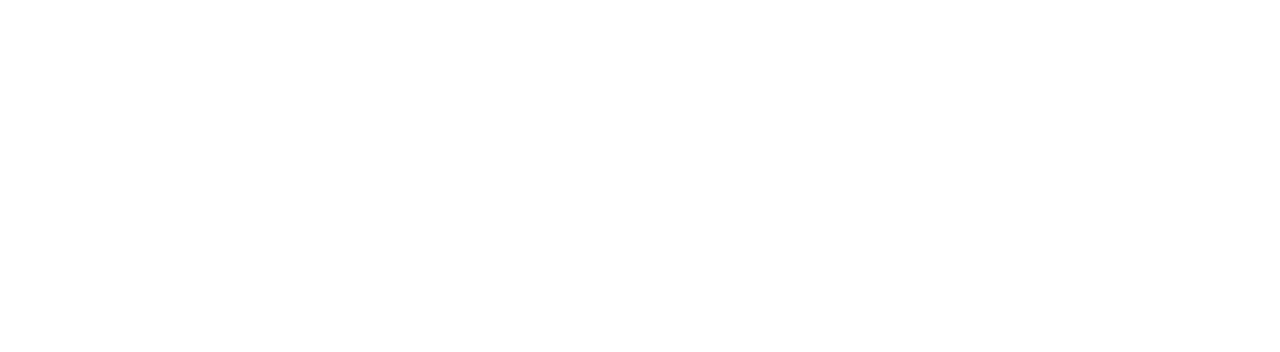
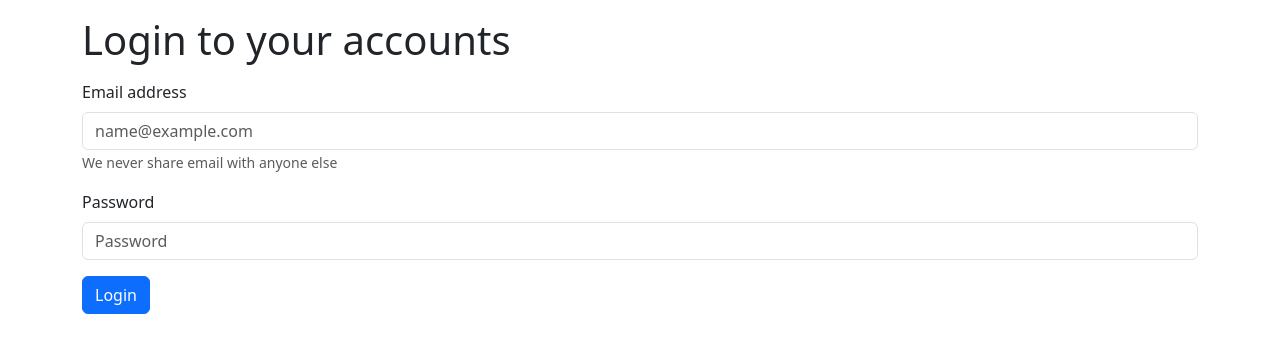
Before and after one commit to happyharis/login-app-sigma, a React (Vite) app: page /login in a window 1280 px wide. Before the commit this address had no page. Shown: the top 352 px of the page. Built offline with nearby package versions, Linux system fonts and the light colour scheme.

Commit message:
Add login page

```diff
--- a/src/App.jsx
+++ b/src/App.jsx
@@ -1,12 +1,14 @@
 import "bootstrap/dist/css/bootstrap.min.css";
 import { BrowserRouter, Route, Routes } from "react-router-dom";
 import Home from "./pages/Home";
+import Login from "./pages/Login";
 
 export default function App() {
   return (
     <BrowserRouter>
       <Routes>
         <Route element={<Home />} path="/" />
+        <Route element={<Login />} path="/login" />
       </Routes>
     </BrowserRouter>
   );
--- /dev/null
+++ b/src/pages/Login.jsx
@@ -0,0 +1,39 @@
+import { useState } from "react";
+import Form from "react-bootstrap/Form";
+import Button from "react-bootstrap/Button";
+import Container from "react-bootstrap/Container";
+
+export default function Login() {
+  const [username, setUsername] = useState("");
+  const [password, setPassword] = useState("");
+  return (
+    <Container>
+      <h1 className="my-3">Login to your accounts </h1>
+      <Form>
+        <Form.Group className="mb-3" controlId="username">
+          <Form.Label>Email address</Form.Label>
+          <Form.Control
+            value={username}
+            onChange={(e) => setUsername(e.target.value)}
+            type="email"
+            placeholder="name@example.com"
+          />
+          <Form.Text id="passwordHelpBlock" muted>
+            We never share email with anyone else
+          </Form.Text>
+        </Form.Group>
+
+        <Form.Group className="mb-3" controlId="password">
+          <Form.Label>Password</Form.Label>
+          <Form.Control
+            value={password}
+            onChange={(e) => setPassword(e.target.value)}
+            type="password"
+            placeholder="Password"
+          />
+        </Form.Group>
+        <Button variant="primary">Login</Button>
+      </Form>
+    </Container>
+  );
+}
```
